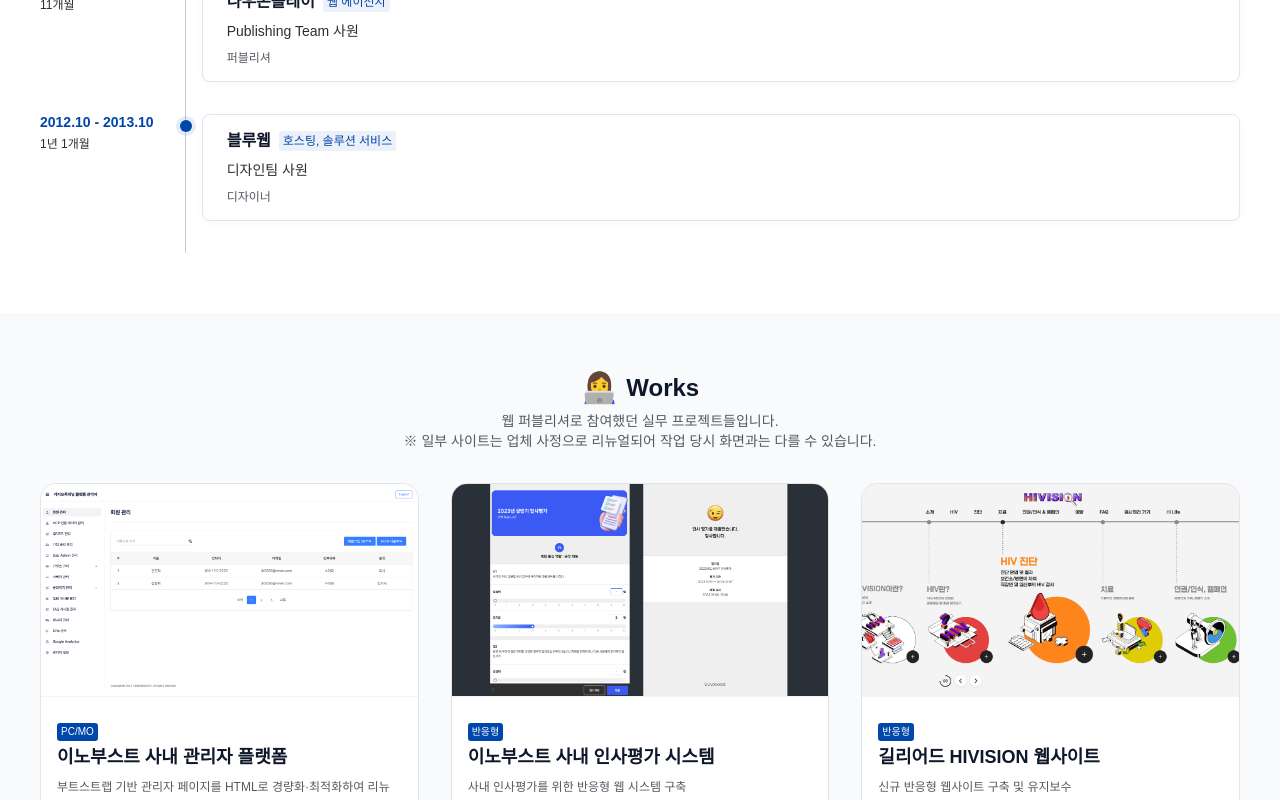
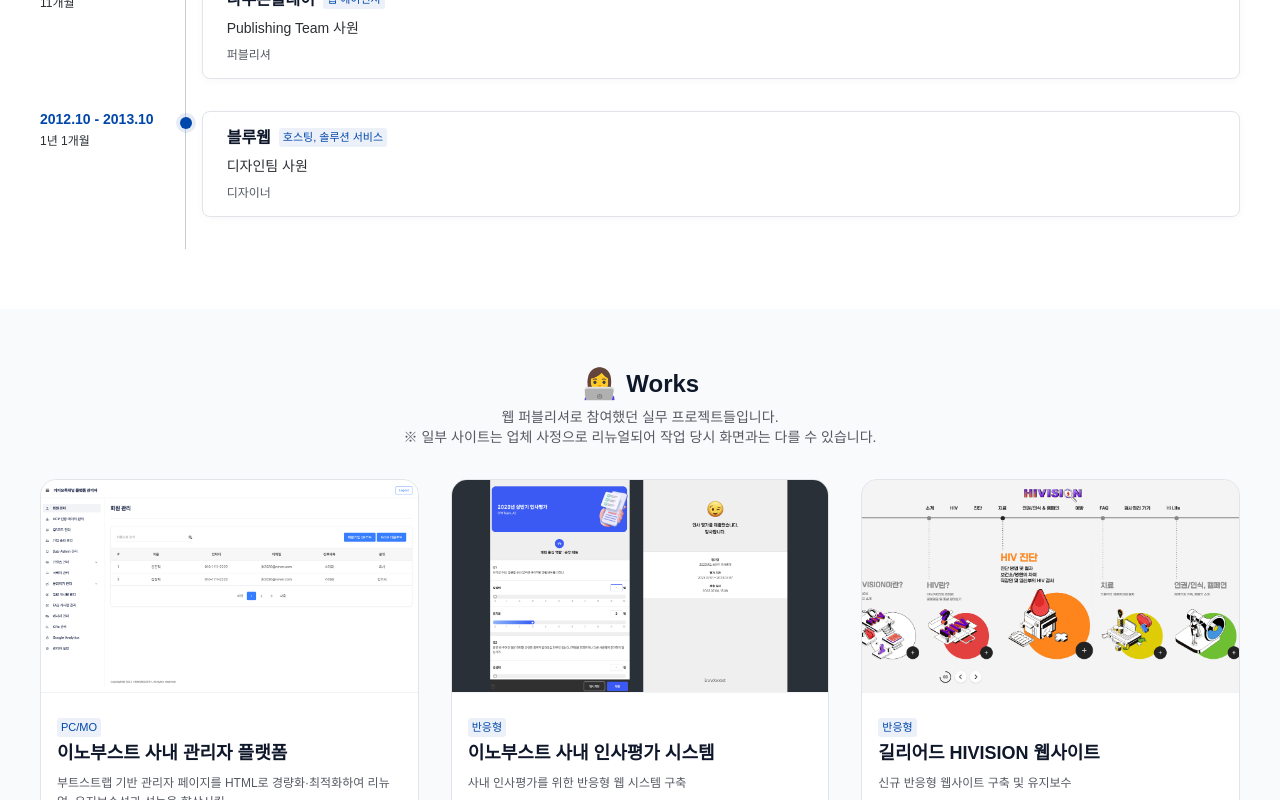
Before and after one commit to sunkyung-k/sk-portfolio-react, a React (Vite) app: page / in a window 1280 px wide. Shown: the part 1300-2100 px from the top of the page. Built offline with nearby package versions, Linux system fonts and the light colour scheme; a web font is replaced by a local one.

Commit message:
Fix : 공통 요소 컴포넌트로 분리

```diff
--- a/src/assets/scss/components/_index.scss
+++ b/src/assets/scss/components/_index.scss
@@ -1,2 +1,3 @@
 @forward "section";
 @forward "sec-title";
+@forward "tag";
--- /dev/null
+++ b/src/assets/scss/components/_tag.scss
@@ -0,0 +1,12 @@
+@use "@/assets/scss/utils" as *;
+
+.tag {
+  display: inline-block;
+  padding: space("xs");
+  line-height: 100%;
+  font-size: 11px;
+  font-weight: 500;
+  color: get-color("primary");
+  background-color: rgba(0, 71, 171, 0.08);
+  border-radius: 3px;
+}
--- a/src/sections/History.jsx
+++ b/src/sections/History.jsx
@@ -21,7 +21,7 @@ function History() {
             <div className={styles.content}>
               <h3 className={styles.company}>
                 {h.company}
-                <span>{h.type}</span>
+                <span className="tag">{h.type}</span>
               </h3>
               <p className={styles.team}>{h.team}</p>
               <p className={styles.part}>{h.part}</p>
--- a/src/sections/History.module.scss
+++ b/src/sections/History.module.scss
@@ -73,14 +73,14 @@
   font-weight: 700;
   color: get-color("dark");
 
-  span {
-    font-size: font("sm");
-    font-weight: 500;
-    color: get-color("primary");
-    background-color: rgba(0, 71, 171, 0.08);
-    padding: space("xs");
-    border-radius: 3px;
-  }
+  // span {
+  //   font-size: font("sm");
+  //   font-weight: 500;
+  //   color: get-color("primary");
+  //   background-color: rgba(0, 71, 171, 0.08);
+  //   padding: space("xs");
+  //   border-radius: 3px;
+  // }
 }
 
 .team {
--- a/src/sections/Works.jsx
+++ b/src/sections/Works.jsx
@@ -22,7 +22,7 @@ function Works() {
             </div>
             <div className={styles.box}>
               <div>
-                <span className={styles.device}>{p.device}</span>
+                <span className="tag">{p.device}</span>
               </div>
               <h3>{p.title}</h3>
               <p>{p.desc}</p>
--- a/src/sections/Works.module.scss
+++ b/src/sections/Works.module.scss
@@ -42,17 +42,6 @@
   gap: space("xs");
   border-top: 1px solid get-color("gray-100");
 
-  .device {
-    display: inline-flex;
-
-    line-height: 100%;
-    font-size: font("xs");
-    background-color: get-color("primary");
-    color: get-color("white");
-    padding: space("xs");
-    border-radius: 3px;
-  }
-
   h3 {
     margin-bottom: space("xs");
     font-size: font("xl");
```
